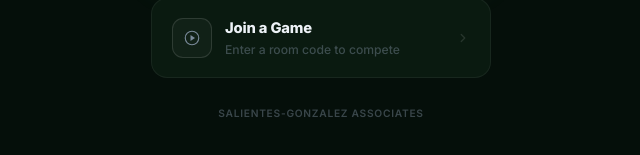
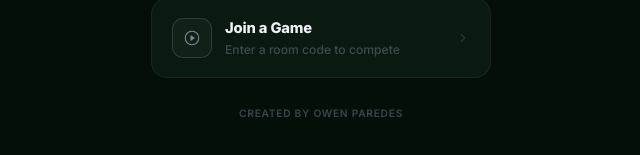
Before and after one commit to owparedes/quiz_game, a Next.js app: page / in a window 1280 px wide. Shown: the part 489-644 px from the top of the page, without its empty margins (319-959 px from the left). Built offline with nearby package versions, Linux system fonts and the light colour scheme.

Commit message:
created by me

```diff
--- a/app/page.tsx
+++ b/app/page.tsx
@@ -62,7 +62,7 @@ export default function Home() {
         </Link>
       </div>
       <p className="anim-up-3" style={{ marginTop: 28, color: "var(--text-3)", fontSize: "0.64rem", letterSpacing: "0.07em", fontWeight: 600, textTransform: "uppercase" }}>
-        Salientes-Gonzalez Associates
+        Created by Owen Paredes
       </p>
     </main>
   );
```
